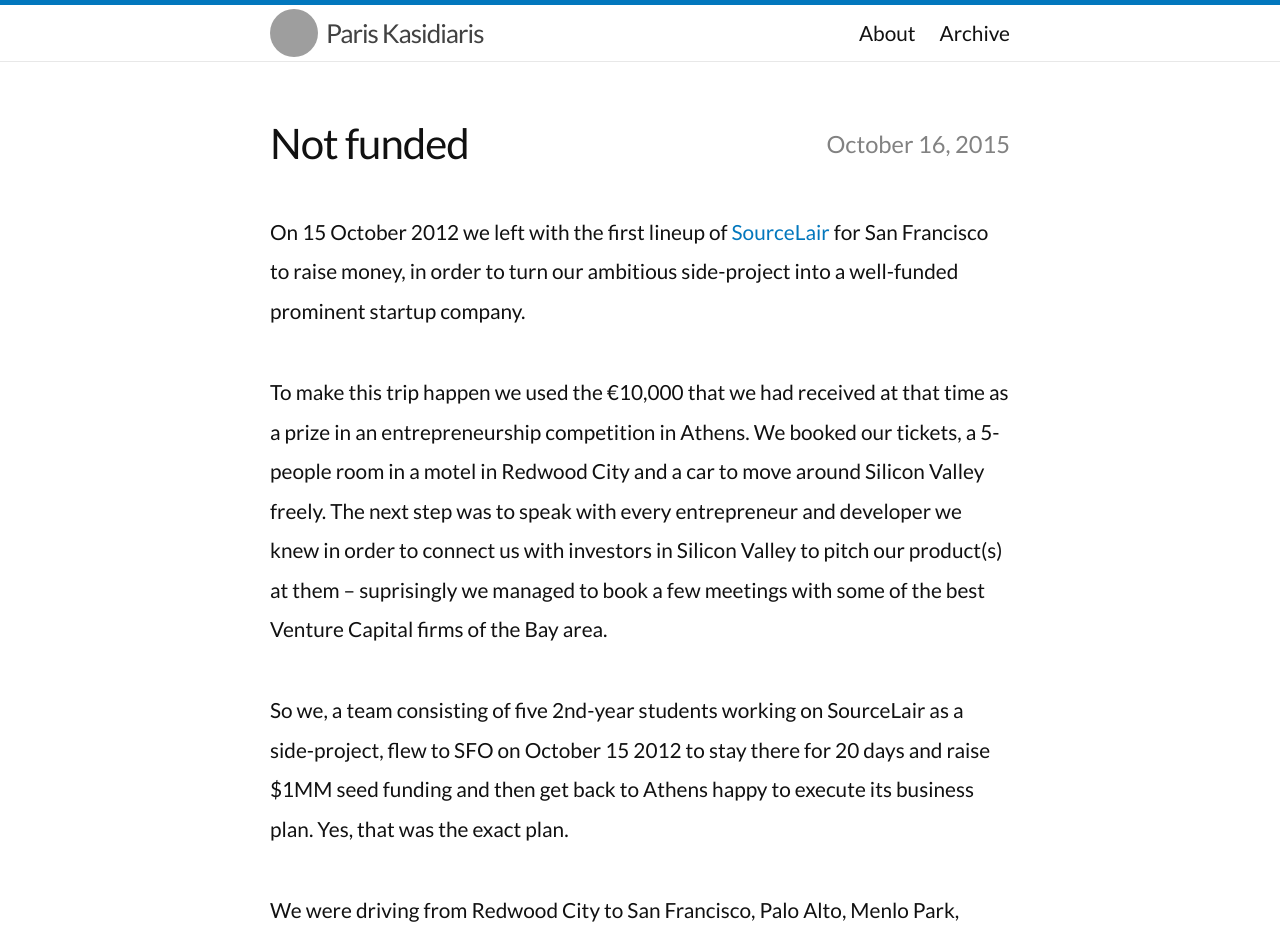
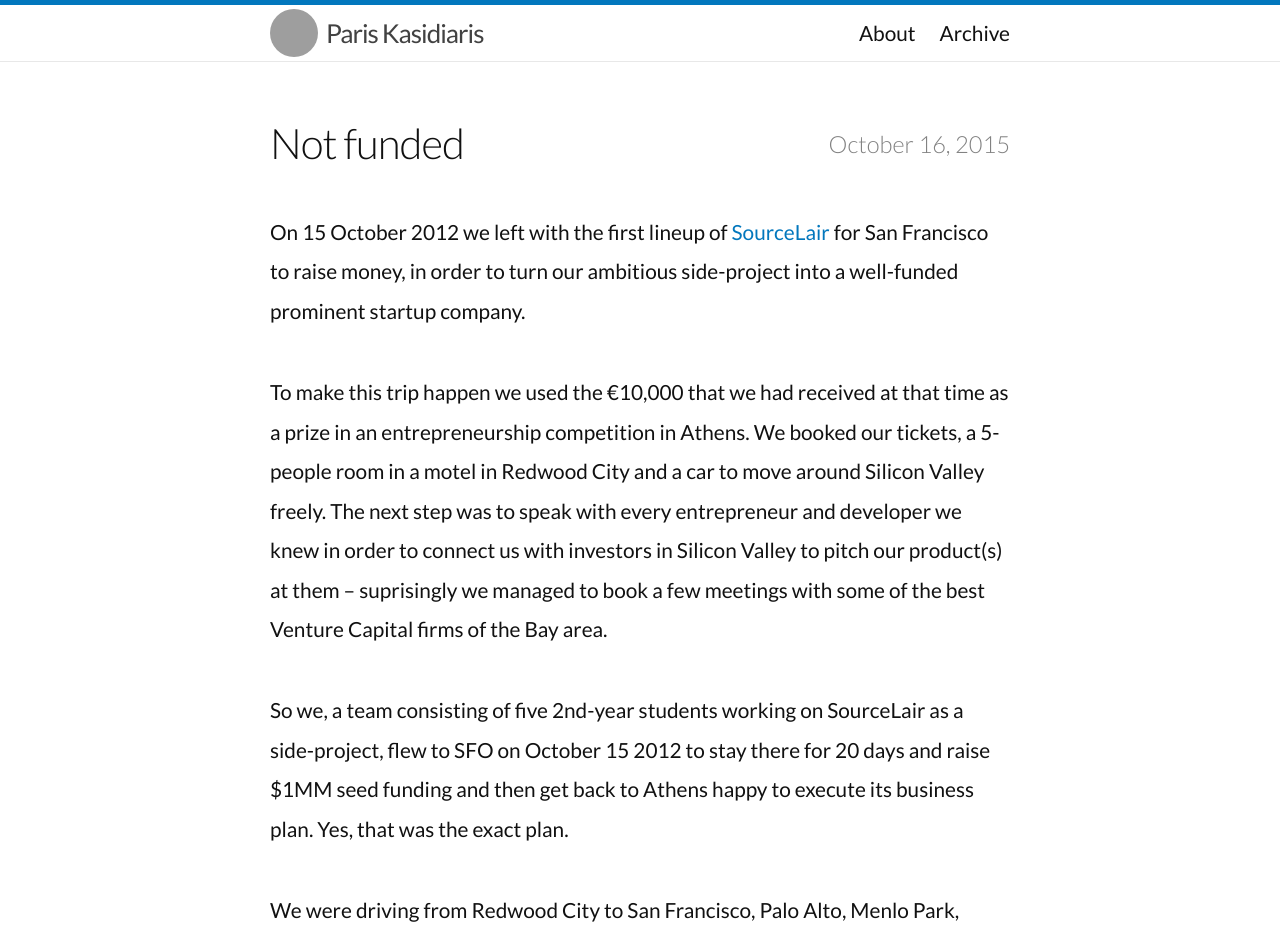
Before and after one commit to parisk/parisk.github.io, a Jekyll site: the page built from _posts/2015-10-16-not-funded.md, in a window 1280 px wide. Shown: the top 939 px of the page. Built offline with Jekyll 4.4.1, drawn with Linux system fonts in a browser that asks for light colours; comment, search, counter and statistics services are not loaded; grey boxes are pictures that could not be loaded.

Commit message:
Update styling and add Procfile

```diff
--- a/_config.yml
+++ b/_config.yml
@@ -6,6 +6,7 @@
 url: "http://www.pkasid.com"
 twitter_username: pariskasid
 github_username:  parisk
+future: true
 
 markdown: kramdown
 
--- a/_includes/head.html
+++ b/_includes/head.html
@@ -43,7 +43,7 @@
     <title>{% if page.title %}{{ page.title }}{% else %}{{ site.title }}{% endif %}</title>
     <meta name="description" content="{% if page.excerpt %}{{ page.excerpt | strip_html | strip_newlines | truncate: 160 }}{% else %}{{ site.description }}{% endif %}">
 
-    <link href='https://fonts.googleapis.com/css?family=Lato' rel='stylesheet' type='text/css'>
+    <link href="https://fonts.googleapis.com/css?family=Lato:300,400,700" rel="stylesheet">
     <link rel="stylesheet" href="{{ "/css/main.css" | prepend: site.baseurl }}">
     <link rel="canonical" href="{{ page.url | replace:'index.html','' | prepend: site.baseurl | prepend: site.url }}">
     <link rel="alternate" type="application/rss+xml" title="{{ site.title }}" href="{{ "/feed.xml" | prepend: site.baseurl | prepend: site.url }}" />
--- a/_sass/_base.scss
+++ b/_sass/_base.scss
@@ -17,7 +17,7 @@
     font-family: $base-font-family;
     font-size: $base-font-size;
     line-height: $base-line-height;
-    font-weight: 300;
+    font-weight: 400;
     color: $text-color;
     background-color: $background-color;
     -webkit-text-size-adjust: 100%;
@@ -107,9 +107,6 @@
     color: $grey-color;
     border-left: 4px solid $grey-color-light;
     padding-left: $spacing-unit / 2;
-    font-size: 1.2em;
-    letter-spacing: -1px;
-    font-style: italic;
 
     > :last-child {
         margin-bottom: 0;
@@ -206,3 +203,7 @@
 .post-content p {
     margin-bottom: 2em;
 }
+
+.post-meta {
+    font-weight: 300;
+}
```
Also changed, not shown: 2 other files.
